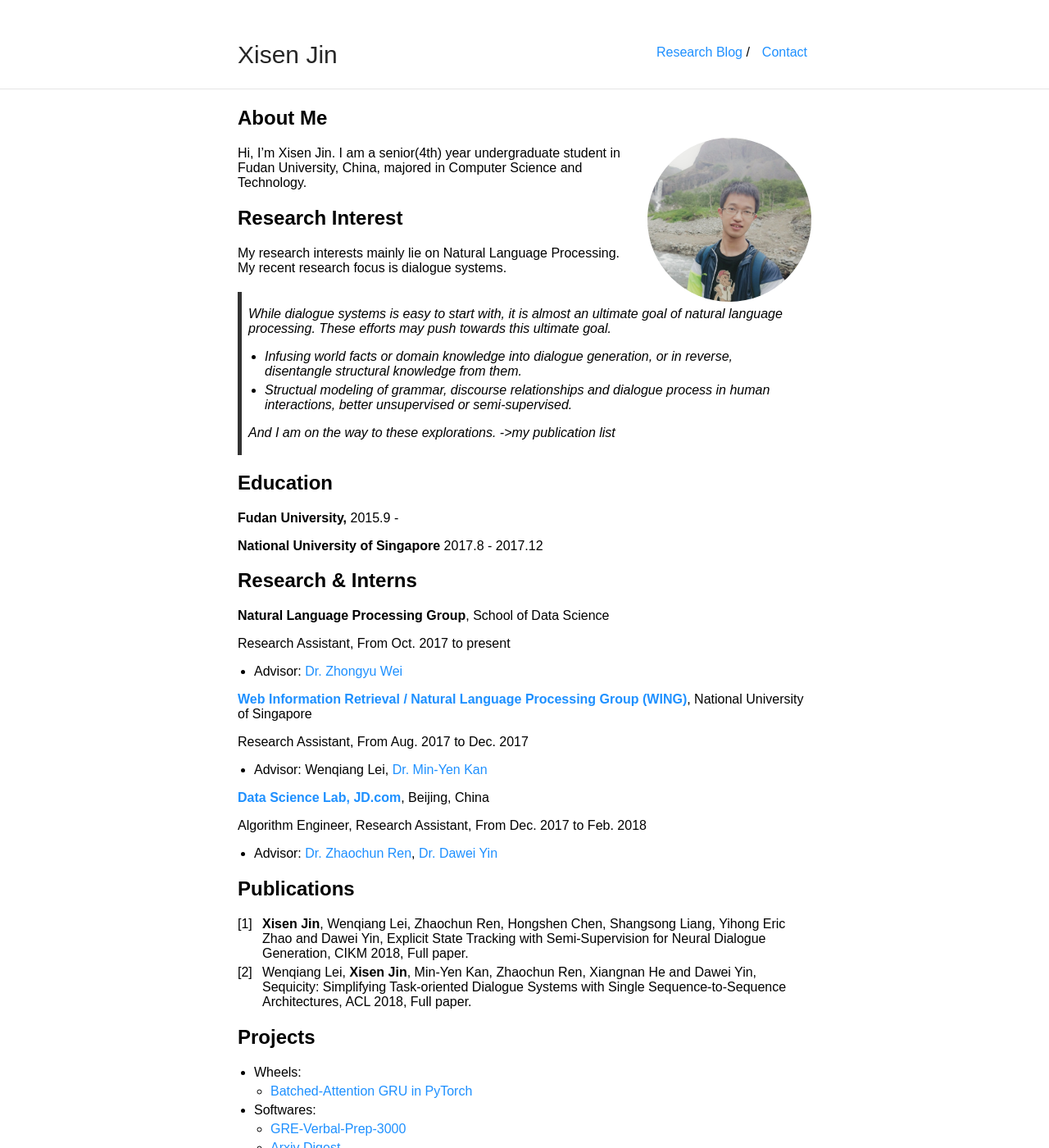
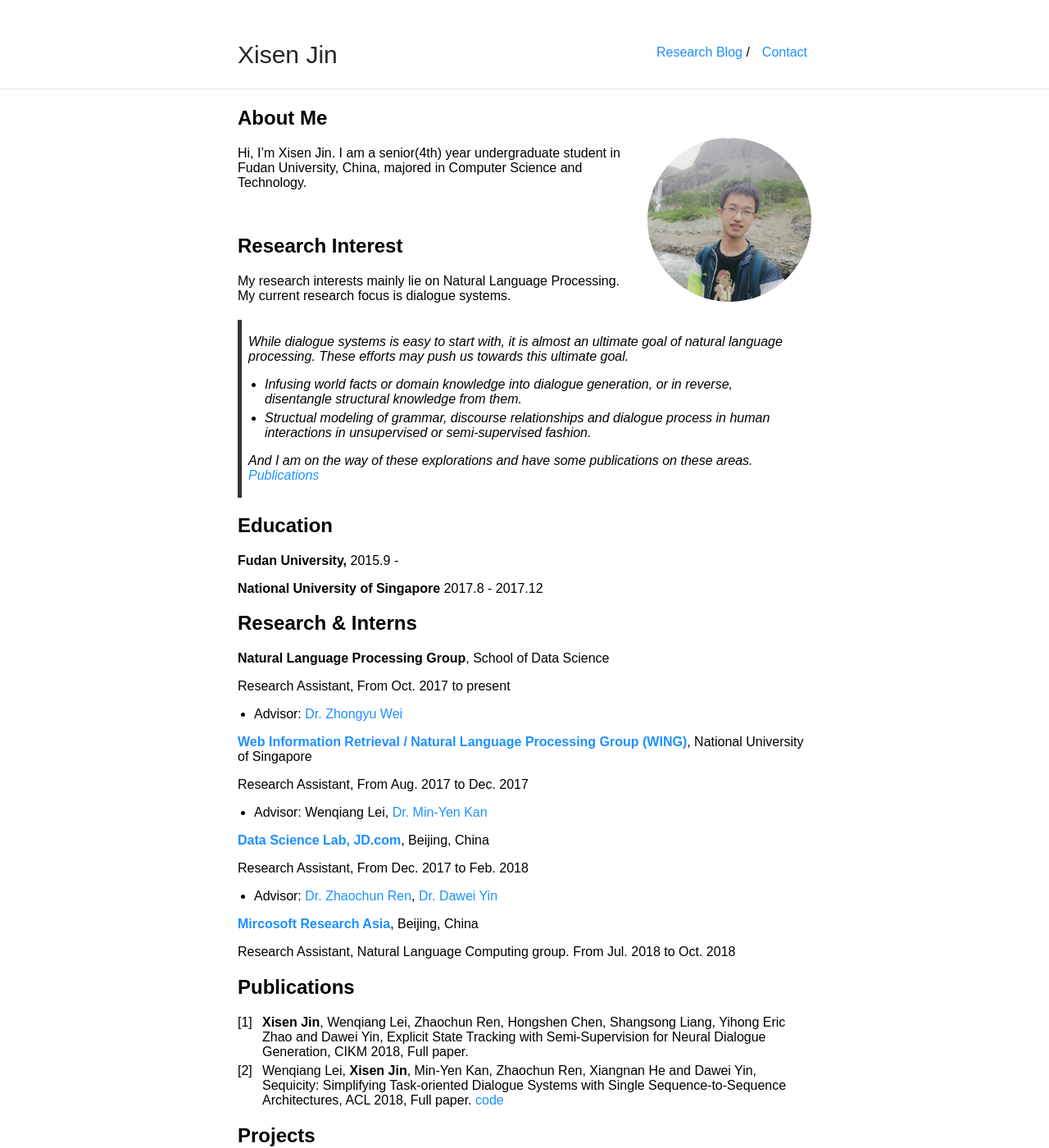
Before and after one commit to AuCson/aucson.github.io, a Jekyll site: the page built from index.md, in a window 1280 px wide and 1400 px high. Shown: the whole window at 82% size. Built offline with Jekyll 4.4.1, drawn with Linux system fonts in a browser that asks for light colours; our own code applies the rules of GitHub Pages for plain Markdown files.

Commit message:
added content

```diff
--- a/index.md
+++ b/index.md
@@ -5,22 +5,23 @@
 
 Hi, I'm Xisen Jin. I am a senior(4th) year undergraduate student in Fudan University, China, majored in Computer Science and Technology.
 
+<br>
+
 ## Research Interest
 
-My research interests mainly lie on Natural Language Processing. My recent research focus is dialogue systems.
+My research interests mainly lie on Natural Language Processing. My current research focus is dialogue systems.
 
-> While dialogue systems is easy to start with, it is almost an ultimate goal of natural language processing. These efforts may push towards this ultimate goal.
+> While dialogue systems is easy to start with, it is almost an ultimate goal of natural language processing. These efforts may push us towards this ultimate goal.
 > - Infusing world facts or domain knowledge into dialogue generation, or in reverse, disentangle structural knowledge from them.
-> - Structual modeling of grammar, discourse relationships and dialogue process in human interactions, better unsupervised or semi-supervised.
+> - Structual modeling of grammar, discourse relationships and dialogue process in human interactions in unsupervised or semi-supervised fashion.
 >
-> And I am on the way to these explorations. ->my publication list
+> And I am on the way of these explorations and have some publications on these areas. [Publications](#publications)
 
 ## Education
 
 <b>Fudan University,</b> 2015.9 -
 
 <b>National University of Singapore</b> 2017.8 - 2017.12
-<br>
 
 ## Research & Interns
 
@@ -38,13 +39,18 @@ Research Assistant, From Aug. 2017 to Dec. 2017
 
 <b>[Data Science Lab, JD.com](http://datascience.jd.com)</b>, Beijing, China
 
-Algorithm Engineer, Research Assistant, From Dec. 2017 to Feb. 2018
+Research Assistant, From Dec. 2017 to Feb. 2018
 - Advisor: [Dr. Zhaochun Ren](https://sites.google.com/site/zren87/), [Dr. Dawei Yin](http://www.yindawei.com/)
+
+<b>[Mircosoft Research Asia](https://www.microsoft.com/en-us/research/)</b>, Beijing, China
+
+Research Assistant, Natural Language Computing group. From Jul. 2018 to Oct. 2018
+
 
 ## Publications
 
 1. **Xisen Jin**, Wenqiang Lei, Zhaochun Ren, Hongshen Chen, Shangsong Liang, Yihong Eric Zhao and Dawei Yin, Explicit State Tracking with Semi-Supervision for Neural Dialogue Generation, CIKM 2018, Full paper.
-2. Wenqiang Lei, **Xisen Jin**, Min-Yen Kan, Zhaochun Ren, Xiangnan He and Dawei Yin, Sequicity: Simplifying Task-oriented Dialogue Systems with Single Sequence-to-Sequence Architectures, ACL 2018, Full paper.
+2. Wenqiang Lei, **Xisen Jin**, Min-Yen Kan, Zhaochun Ren, Xiangnan He and Dawei Yin, Sequicity: Simplifying Task-oriented Dialogue Systems with Single Sequence-to-Sequence Architectures, ACL 2018, Full paper. [code](https://github.com/WING-NUS/sequicity)
 
 ## Projects
 - Wheels:
```
